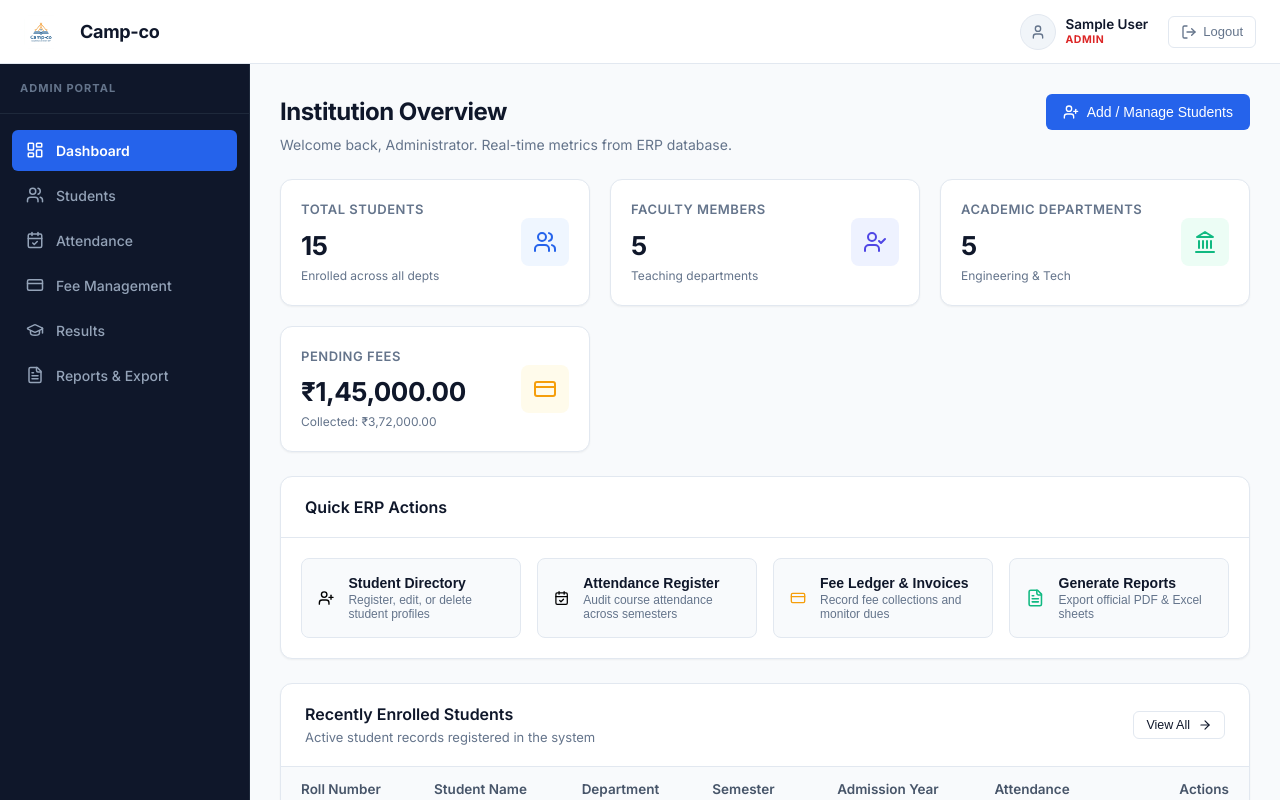
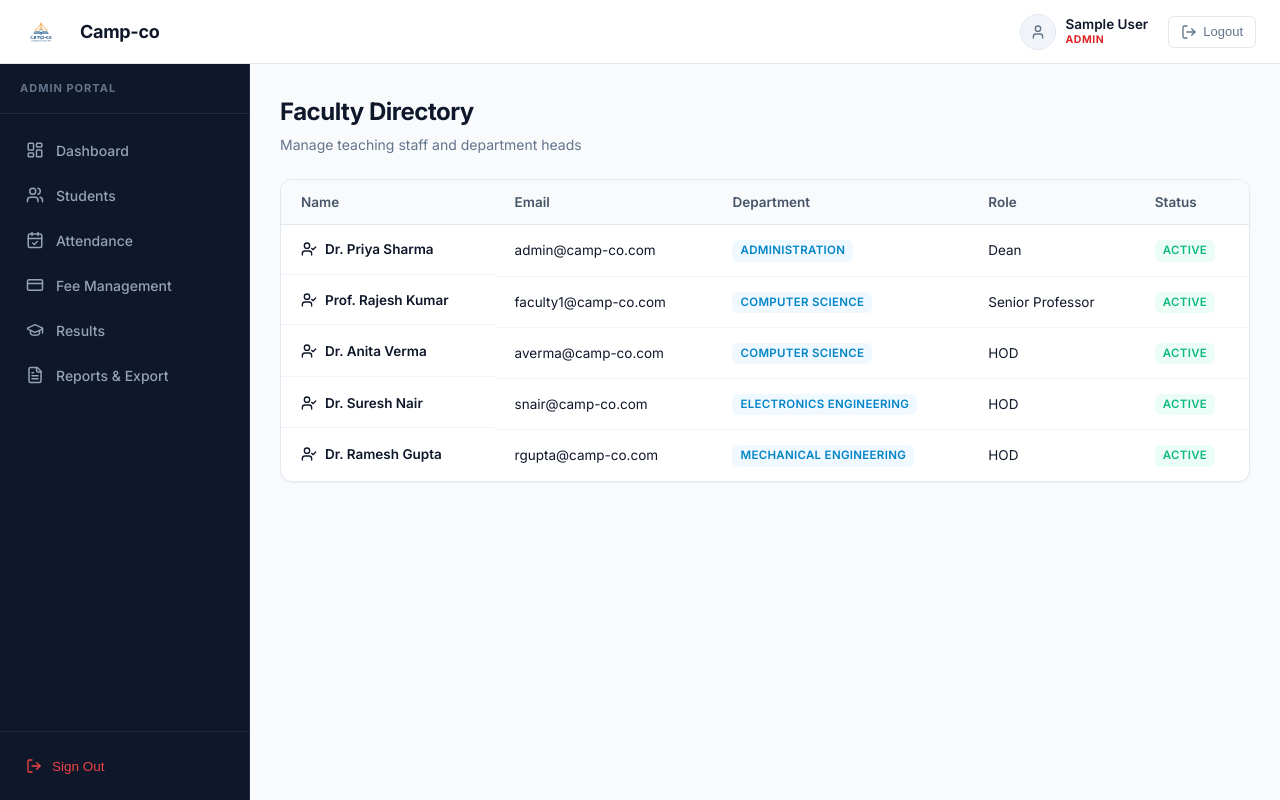
Before and after one commit to janhvikapadnis30/hackathon, a React (Vite) app in the folder frontend/: page /admin/faculty in a window 1280 px wide. Before the commit this address led to /admin/dashboard. Shown: the top 800 px of the page. Built offline with nearby package versions, Linux system fonts and the light colour scheme; sample sign-in values are in the browser's storage.

Commit message:
frontend

```diff
--- a/frontend/src/App.jsx
+++ b/frontend/src/App.jsx
@@ -14,6 +14,8 @@ import Attendance from './pages/admin/Attendance';
 import Fees from './pages/admin/Fees';
 import Results from './pages/admin/Results';
 import Reports from './pages/admin/Reports';
+import AdminFaculty from './pages/admin/AdminFaculty';
+import AdminDepartments from './pages/admin/AdminDepartments';
 
 // Faculty Pages
 import FacultyDashboard from './pages/faculty/FacultyDashboard';
@@ -59,6 +61,8 @@ export default function App() {
         <Route path="/admin/fees" element={<Fees />} />
         <Route path="/admin/results" element={<Results />} />
         <Route path="/admin/reports" element={<Reports />} />
+        <Route path="/admin/faculty" element={<AdminFaculty />} />
+        <Route path="/admin/departments" element={<AdminDepartments />} />
       </Route>
 
       {/* Faculty Protected Routes */}
--- a/frontend/src/pages/admin/AdminDashboard.jsx
+++ b/frontend/src/pages/admin/AdminDashboard.jsx
@@ -82,7 +82,7 @@ export default function AdminDashboard() {
           subtitle="Teaching departments"
           icon={UserCheck}
           color="indigo"
-          onClick={() => alert('Faculty Management module is currently under development.')}
+          onClick={() => navigate('/admin/faculty')}
         />
         <StatCard
           title="Academic Departments"
@@ -90,7 +90,7 @@ export default function AdminDashboard() {
           subtitle="Engineering & Tech"
           icon={Landmark}
           color="emerald"
-          onClick={() => alert('Academic Department configuration is currently under development.')}
+          onClick={() => navigate('/admin/departments')}
         />
         <StatCard
           title="Pending Fees"
--- /dev/null
+++ b/frontend/src/pages/admin/AdminDepartments.jsx
@@ -0,0 +1,52 @@
+import React from 'react';
+import { Landmark } from 'lucide-react';
+
+export default function AdminDepartments() {
+  const depts = [
+    { id: 1, name: 'Computer Science', code: 'CS', hod: 'Dr. Anita Verma', students: 180 },
+    { id: 2, name: 'Electronics Engineering', code: 'EC', hod: 'Dr. Suresh Nair', students: 150 },
+    { id: 3, name: 'Mechanical Engineering', code: 'ME', hod: 'Dr. Ramesh Gupta', students: 140 },
+    { id: 4, name: 'Civil Engineering', code: 'CE', hod: 'Dr. Pooja Mehta', students: 120 },
+    { id: 5, name: 'Information Technology', code: 'IT', hod: 'Dr. Vikram Rao', students: 160 },
+  ];
+
+  return (
+    <div className="page-container">
+      <div className="page-header">
+        <div>
+          <h1 className="page-title">Academic Departments</h1>
+          <p className="page-subtitle">Manage institutional faculties and branches</p>
+        </div>
+      </div>
+
+      <div className="card">
+        <div className="table-responsive">
+          <table className="erp-table">
+            <thead>
+              <tr>
+                <th>Code</th>
+                <th>Department Name</th>
+                <th>Head of Department</th>
+                <th>Enrolled Students</th>
+                <th>Status</th>
+              </tr>
+            </thead>
+            <tbody>
+              {depts.map(d => (
+                <tr key={d.id}>
+                  <td className="font-semibold">{d.code}</td>
+                  <td className="font-semibold text-primary flex items-center gap-2">
+                    <Landmark size={16} /> {d.name}
+                  </td>
+                  <td>{d.hod}</td>
+                  <td>{d.students}</td>
+                  <td><span className="badge badge-success">Active</span></td>
+                </tr>
+              ))}
+            </tbody>
+          </table>
+        </div>
+      </div>
+    </div>
+  );
+}
--- /dev/null
+++ b/frontend/src/pages/admin/AdminFaculty.jsx
@@ -0,0 +1,52 @@
+import React from 'react';
+import { UserCheck } from 'lucide-react';
+
+export default function AdminFaculty() {
+  const facultyList = [
+    { id: 1, name: 'Dr. Priya Sharma', email: 'admin@camp-co.com', dept: 'Administration', role: 'Dean' },
+    { id: 2, name: 'Prof. Rajesh Kumar', email: 'faculty1@camp-co.com', dept: 'Computer Science', role: 'Senior Professor' },
+    { id: 3, name: 'Dr. Anita Verma', email: 'averma@camp-co.com', dept: 'Computer Science', role: 'HOD' },
+    { id: 4, name: 'Dr. Suresh Nair', email: 'snair@camp-co.com', dept: 'Electronics Engineering', role: 'HOD' },
+    { id: 5, name: 'Dr. Ramesh Gupta', email: 'rgupta@camp-co.com', dept: 'Mechanical Engineering', role: 'HOD' },
+  ];
+
+  return (
+    <div className="page-container">
+      <div className="page-header">
+        <div>
+          <h1 className="page-title">Faculty Directory</h1>
+          <p className="page-subtitle">Manage teaching staff and department heads</p>
+        </div>
+      </div>
+
+      <div className="card">
+        <div className="table-responsive">
+          <table className="erp-table">
+            <thead>
+              <tr>
+                <th>Name</th>
+                <th>Email</th>
+                <th>Department</th>
+                <th>Role</th>
+                <th>Status</th>
+              </tr>
+            </thead>
+            <tbody>
+              {facultyList.map(f => (
+                <tr key={f.id}>
+                  <td className="font-semibold text-primary flex items-center gap-2">
+                    <UserCheck size={16} /> {f.name}
+                  </td>
+                  <td>{f.email}</td>
+                  <td><span className="badge badge-info">{f.dept}</span></td>
+                  <td>{f.role}</td>
+                  <td><span className="badge badge-success">Active</span></td>
+                </tr>
+              ))}
+            </tbody>
+          </table>
+        </div>
+      </div>
+    </div>
+  );
+}
--- a/frontend/src/pages/student/StudentDashboard.jsx
+++ b/frontend/src/pages/student/StudentDashboard.jsx
@@ -54,7 +54,7 @@ export default function StudentDashboard() {
   if (error) return <ErrorMessage message={error} />;
 
   const { personal_info, attendance, fees, results } = profileData || {};
-  const isAttendanceLow = attendance?.overall_percentage < 75;
+  const isAttendanceLow = attendance?.summary?.overall_percentage < 75;
 
   return (
     <div className="page-container">
@@ -74,20 +74,26 @@ export default function StudentDashboard() {
           <AlertTriangle size={20} />
           <span>
             <strong>Attendance Notice:</strong> Your overall attendance is currently at{' '}
-            {attendance?.overall_percentage}%, which is below the mandatory 75% institutional requirement.
+            {attendance?.summary?.overall_percentage}%, which is below the mandatory 75% institutional requirement.
           </span>
         </div>
       )}
 
       {/* KPI Stats Grid */}
       <div className="stats-grid mb-6">
-        <div className="stat-card stat-card-blue">
+        <div
+          className="stat-card stat-card-blue"
+          onClick={() => navigate('/student/attendance')}
+          style={{ cursor: 'pointer', transition: 'transform 0.2s' }}
+          onMouseOver={(e) => e.currentTarget.style.transform = 'scale(1.02)'}
+          onMouseOut={(e) => e.currentTarget.style.transform = 'scale(1)'}
+        >
           <div className="stat-card-body">
             <div>
               <p className="stat-card-title">Overall Attendance</p>
-              <h3 className="stat-card-value">{attendance?.overall_percentage || 0}%</h3>
+              <h3 className="stat-card-value">{attendance?.summary?.overall_percentage || 0}%</h3>
               <p className="stat-card-subtitle">
-                {attendance?.attended_classes || 0} / {attendance?.total_classes || 0} sessions
+                {attendance?.summary?.attended_classes || 0} / {attendance?.summary?.total_classes || 0} sessions
               </p>
             </div>
             <div className="stat-card-icon-wrap icon-bg-blue">
@@ -96,12 +102,20 @@ export default function StudentDashboard() {
           </div>
         </div>
 
-        <div className="stat-card stat-card-amber">
+        <div
+          className="stat-card stat-card-amber"
+          onClick={() => navigate('/student/fees')}
+          style={{ cursor: 'pointer', transition: 'transform 0.2s' }}
+          onMouseOver={(e) => e.currentTarget.style.transform = 'scale(1.02)'}
+          onMouseOut={(e) => e.currentTarget.style.transform = 'scale(1)'}
+        >
           <div className="stat-card-body">
             <div>
               <p className="stat-card-title">Fee Balance Due</p>
-              <h3 className="stat-card-value">{formatCurrency(fees?.total_due)}</h3>
-              <p className="stat-card-subtitle">Paid: {formatCurrency(fees?.total_paid)}</p>
+              <h3 className="stat-card-value">{formatCurrency(fees?.summary?.total_due || 0)}</h3>
+              <p className="stat-card-subtitle">
+                Paid: {formatCurrency(fees?.summary?.total_paid || 0)}
+              </p>
             </div>
             <div className="stat-card-icon-wrap icon-bg-amber">
               <CreditCard size={24} />
@@ -109,7 +123,13 @@ export default function StudentDashboard() {
           </div>
         </div>
 
-        <div className="stat-card stat-card-emerald">
+        <div
+          className="stat-card stat-card-emerald"
+          onClick={() => navigate('/student/results')}
+          style={{ cursor: 'pointer', transition: 'transform 0.2s' }}
+          onMouseOver={(e) => e.currentTarget.style.transform = 'scale(1.02)'}
+          onMouseOut={(e) => e.currentTarget.style.transform = 'scale(1)'}
+        >
           <div className="stat-card-body">
             <div>
               <p className="stat-card-title">Completed Exams</p>
```
